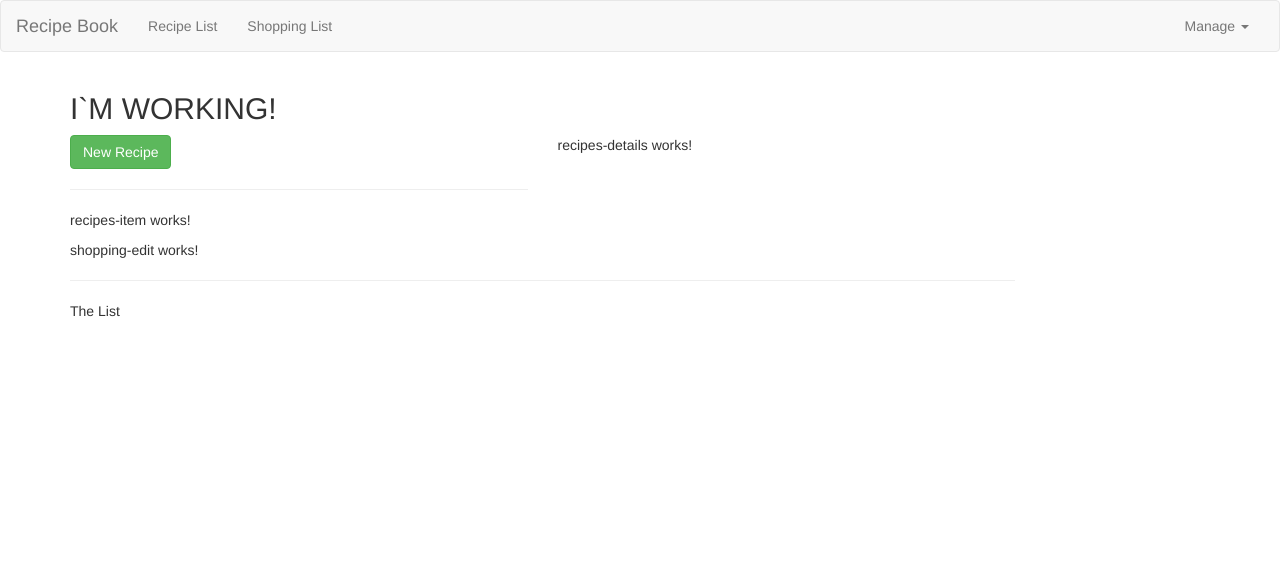
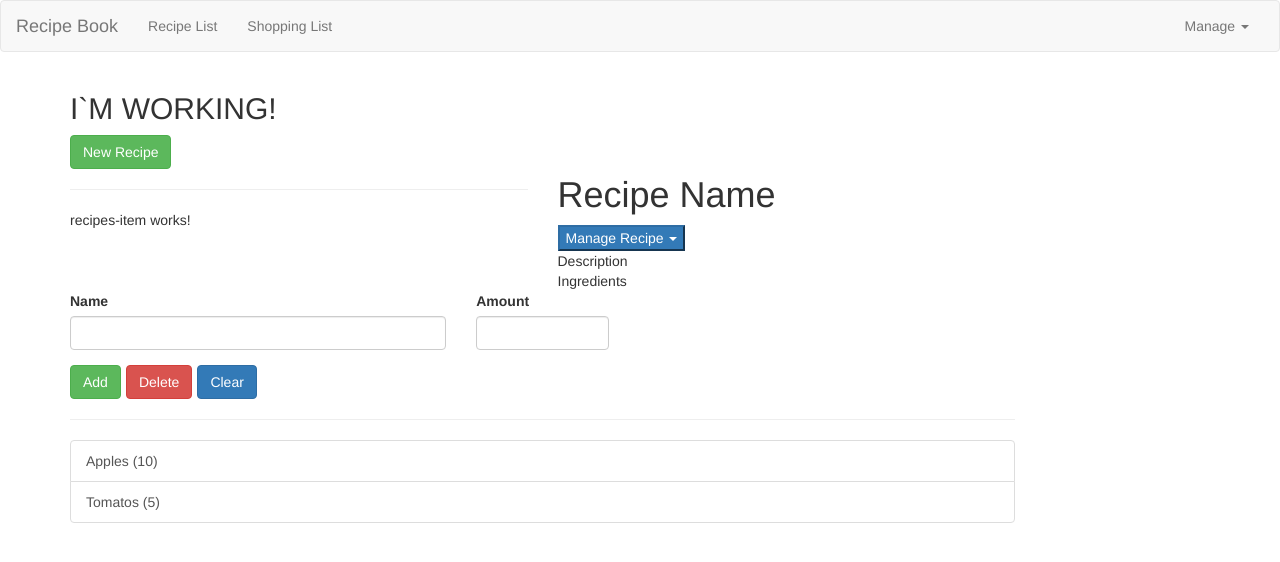
Before and after one commit to T1moQ/angular-project, an Angular app: page / in a window 1280 px wide. Shown: the top 562 px of the page. Built offline with nearby package versions, Linux system fonts and the light colour scheme.

Commit message:
Basic overly work set. Shopping editor, shopping list etc

```diff
--- a/src/app/recipes/recipe.model.ts
+++ b/src/app/recipes/recipe.model.ts
@@ -3,7 +3,7 @@ export class Recipe {
    description: string
    imagePath: string
 
-   constructor(name: string, desc: string, imagePath) {
+   constructor(name: string, desc: string, imagePath: string) {
       this.name = name
       this.description = desc
       this.imagePath = imagePath
--- a/src/app/recipes/recipes-details/recipes-details.component.html
+++ b/src/app/recipes/recipes-details/recipes-details.component.html
@@ -1 +1,32 @@
-<p>recipes-details works!</p>
+<div class="row">
+   <div class="col-xs-12">
+      <img src="" alt="" class="img-resposive">
+   </div>
+</div>
+<div class="row">
+   <div class="col-xs-12">
+      <h1>Recipe Name</h1>
+   </div>
+</div>
+<div class="row">
+   <div class="col-xs-12">
+      <div class="btn-group">
+         <button class="btn-primary dropdown-toggle">Manage Recipe <span class="caret"></span></button>
+         <ul class="dropdown-menu">
+            <li><a href="#">to Shopping List</a></li>
+            <li><a href="#">Eddit Recipe</a></li>
+            <li><a href="#">Delete Recipe</a></li>
+         </ul>
+      </div>
+   </div>
+</div>
+<div class="row">
+   <div class="col-xs-12">
+      Description
+   </div>
+</div>
+<div class="row">
+   <div class="col-xs-12">
+      Ingredients
+   </div>
+</div>
--- /dev/null
+++ b/src/app/shared/ingredients.ts
@@ -0,0 +1,4 @@
+
+export class Ingredients {
+   constructor(private name: string, private amount: number) {}
+}
--- a/src/app/shoping-list/shoping-list.component.html
+++ b/src/app/shoping-list/shoping-list.component.html
@@ -2,6 +2,14 @@
    <div class="col-xs-10">
       <app-shopping-edit></app-shopping-edit>
       <hr>
-      <p>The List</p>
+      <ul class="list-group">
+         <a
+         href="#"
+         class="list-group-item"
+         style="cursor: pointer"
+         *ngFor="let ing of ingredients">
+         {{ing.name}} ({{ing.amount}})
+         </a>
+      </ul>
    </div>
 </div>
--- a/src/app/shoping-list/shoping-list.component.ts
+++ b/src/app/shoping-list/shoping-list.component.ts
@@ -1,4 +1,5 @@
 import { Component, OnInit } from '@angular/core';
+import { Ingredients } from '../shared/ingredients';
 
 @Component({
   selector: 'app-shoping-list',
@@ -6,6 +7,10 @@ import { Component, OnInit } from '@angular/core';
   styleUrls: ['./shoping-list.component.css']
 })
 export class ShopingListComponent implements OnInit {
+  ingredients: Ingredients[] = [
+    new Ingredients('Apples', 10),
+    new Ingredients('Tomatos', 5)
+  ]
 
   constructor() { }
 
--- a/src/app/shoping-list/shopping-edit/shopping-edit.component.html
+++ b/src/app/shoping-list/shopping-edit/shopping-edit.component.html
@@ -1 +1,23 @@
-<p>shopping-edit works!</p>
+<div class="row">
+   <div class="col-xs-12">
+      <form>
+         <div class="row">
+            <div class="col-sm-5 form-group">
+               <label for="name">Name</label>
+               <input type="text" id="name" class="form-control">
+            </div>
+            <div class="col-sm-2 form-group">
+               <label for="amount">Amount</label>
+               <input type="number" id="amount" class="form-control">
+            </div>
+         </div>
+         <div class="row">
+            <div class="col-xs-12" style="display: flex; column-gap: 5px;">
+               <button class="btn btn-success" type="submit">Add</button>
+               <button class="btn btn-danger" type="button">Delete</button>
+               <button class="btn btn-primary" type="button">Clear</button>
+            </div>
+         </div>
+      </form>
+   </div>
+</div>
```
